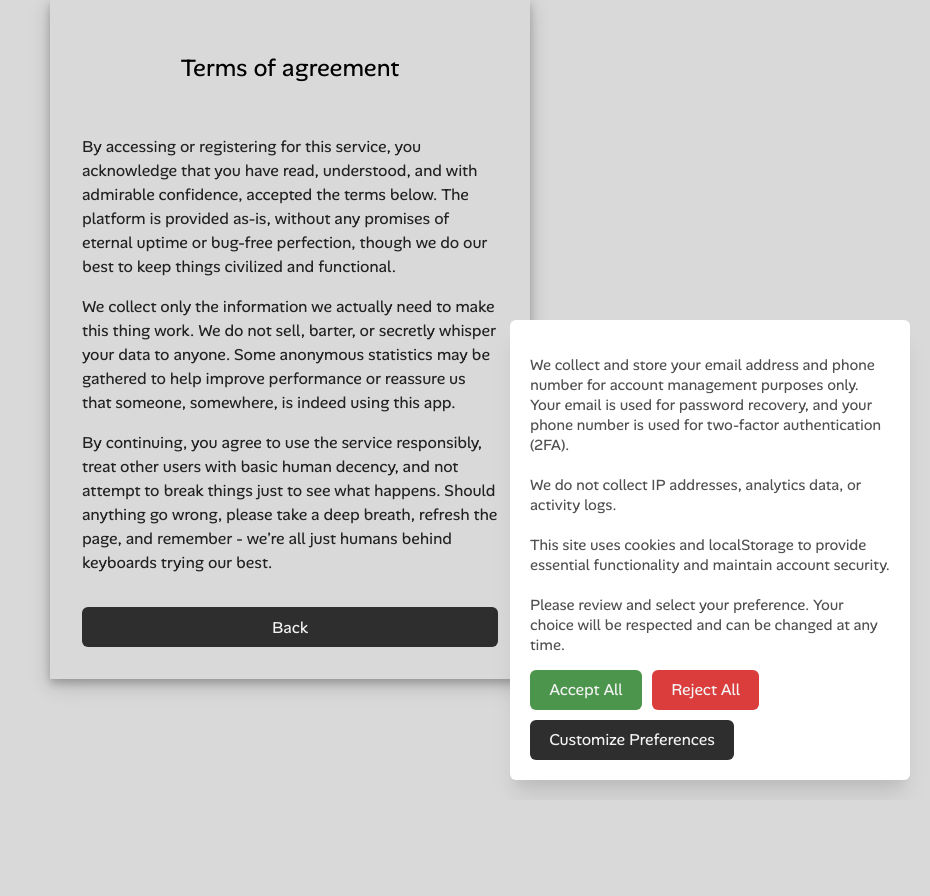
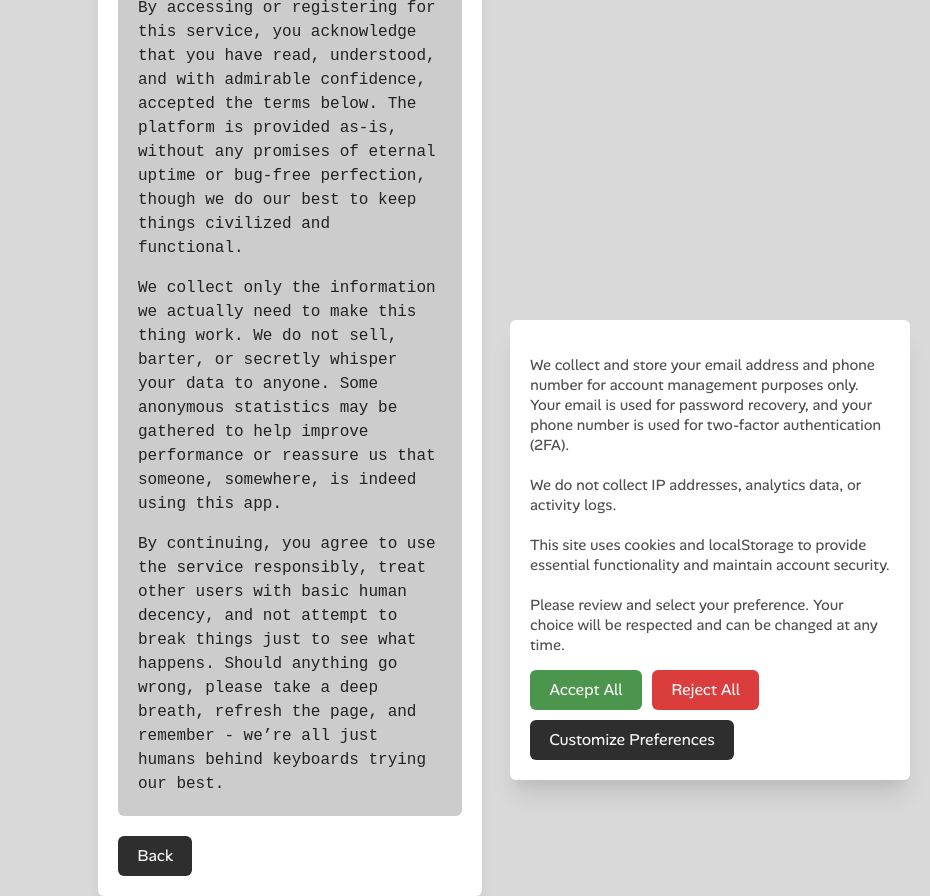
Before and after one commit to hampusvh/FWK24S-WAI-Projektarbete-Frontend, a React (Vite) app: page /terms in a window 1280 px wide. Shown: the whole page, without its empty margins (350-1280 px from the left). Before the commit the page ends 800 px from the top, so only its background shows below. Built offline with nearby package versions, Linux system fonts and the light colour scheme; no server answers; what react-google-recaptcha-v3 would draw is missing.

Commit message:
feat: Added styling to Terms page based on the design in Figma

```diff
--- a/src/components/organisms/AgreementTerms/AgreementTerms.jsx
+++ b/src/components/organisms/AgreementTerms/AgreementTerms.jsx
@@ -7,7 +7,6 @@ import Text from "../../atoms/Text/Text";
 const AgreementTerms = () => {
   const navigate = useNavigate();
   return (
-    <div>
     <div className={styles.terms_card}>
       <Text
         as="h2"
@@ -52,7 +51,6 @@ const AgreementTerms = () => {
         Back
       </Button>
     </div>
-    </div>
   );
 };
 
--- a/src/components/organisms/AgreementTerms/AgreementTerms.module.css
+++ b/src/components/organisms/AgreementTerms/AgreementTerms.module.css
@@ -1,14 +1,27 @@
 .terms_card {
-  display: flex;
-  flex-direction: column;
-  gap: 1rem;
-  width: 100%;
-  max-width: 480px;
-  margin: 0 auto;
-  padding: 2rem;
-  box-shadow: 0 4px 8px 0 rgba(0, 0, 0, 0.2), 0 6px 20px 0 rgba(0, 0, 0, 0.19);
+  background-color: #FFF;
+  box-shadow: 0 6px 12px rgba(0, 0, 0, 0.06);
+  border-radius: 6px;
+  padding: 20px;
 }
 
 .terms_card h2 {
   text-align: center;
+  margin: 0 0 20px;
 }
+
+.terms_text {
+  font-family: monospace;
+  background-color: rgba(0, 0, 0, 0.2);
+  padding: 20px;
+  border-radius: 6px;
+  margin-bottom: 20px;
+}
+
+.terms_text p:first-child {
+  margin-top: 0;
+}
+
+.terms_text p:last-child {
+  margin-bottom: 0;
+}
--- a/src/pages/TermsPage/TermsPage.jsx
+++ b/src/pages/TermsPage/TermsPage.jsx
@@ -1,8 +1,9 @@
 import AgreementTerms from "../../components/organisms/AgreementTerms/AgreementTerms";
+import styles from "./TermsPage.module.css";
 
 const TermsPage = () => {
   return (
-    <div>
+    <div className={styles.TermsContainer}>
       <AgreementTerms />
     </div>
   );
--- a/src/pages/TermsPage/TermsPage.module.css
+++ b/src/pages/TermsPage/TermsPage.module.css
@@ -0,0 +1,8 @@
+.TermsContainer {
+    width: 30%;
+    margin: 0 auto;
+    height: 100vh;
+    display: flex;
+    align-items: center;
+    justify-content: center;
+}
```
Lines whose indentation alone changed are shown as unchanged.
